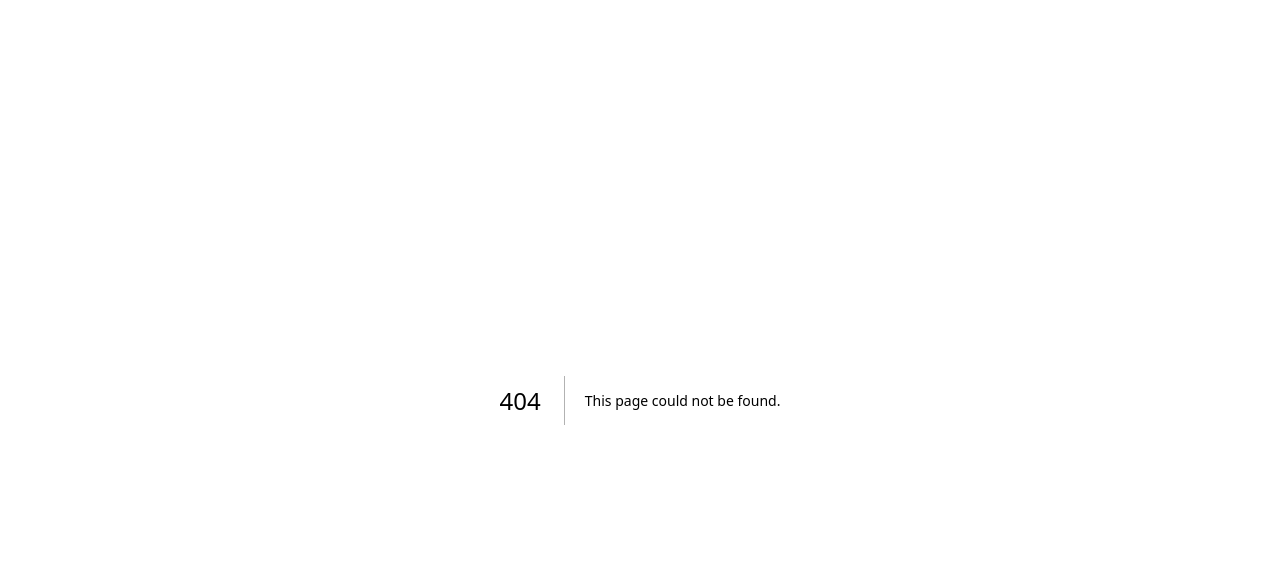
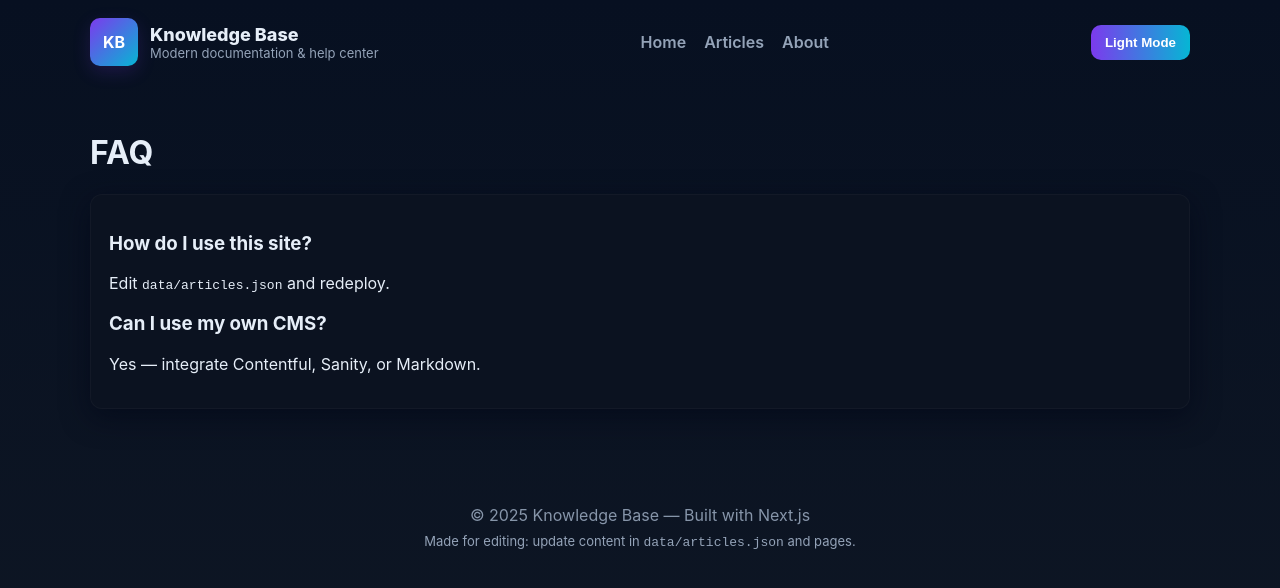
Before and after one commit to d8ox/kb-react, a Next.js app: page /faq in a window 1280 px wide. Before the commit this address had no page. Shown: the top 588 px of the page. Built offline with nearby package versions, Linux system fonts and the light colour scheme.

Commit message:
Add files via upload

```diff
--- a/components/Header.js
+++ b/components/Header.js
@@ -1,5 +1,12 @@
 import Link from 'next/link'
+import { useEffect, useState } from 'react'
+
 export default function Header(){
+  const [dark, setDark] = useState(true)
+  useEffect(()=>{
+    document.body.classList.toggle('light-mode', !dark)
+  }, [dark])
+
   return (
     <header className="site container">
       <div className="brand">
@@ -13,7 +20,7 @@ export default function Header(){
         <Link href="/">Home</Link>
         <Link href="/articles">Articles</Link>
         <Link href="/about">About</Link>
-      </nav>
+      </nav><button onClick={()=>setDark(!dark)} className='btn' style={{marginLeft:18}}>{dark ? 'Light' : 'Dark'} Mode</button>
     </header>
   )
 }
--- a/package.json
+++ b/package.json
@@ -11,6 +11,7 @@
   "dependencies": {
     "next": "^13.4.10",
     "react": "18.2.0",
-    "react-dom": "18.2.0"
+    "react-dom": "18.2.0",
+    "framer-motion": "^10.16.4"
   }
 }
--- a/pages/_app.js
+++ b/pages/_app.js
@@ -1,4 +1,20 @@
 import '../styles/globals.css'
-export default function App({Component,pageProps}){
-  return <Component {...pageProps} />
+import { AnimatePresence, motion } from 'framer-motion'
+import { useRouter } from 'next/router'
+
+export default function App({ Component, pageProps }){
+  const router = useRouter()
+  return (
+    <AnimatePresence mode="wait">
+      <motion.div
+        key={router.route}
+        initial={{ opacity: 0, y: 20 }}
+        animate={{ opacity: 1, y: 0 }}
+        exit={{ opacity: 0, y: -20 }}
+        transition={{ duration: 0.3 }}
+      >
+        <Component {...pageProps} />
+      </motion.div>
+    </AnimatePresence>
+  )
 }
--- /dev/null
+++ b/pages/faq.js
@@ -0,0 +1,19 @@
+import Header from '../components/Header'
+import Footer from '../components/Footer'
+export default function FAQ(){
+  return (
+    <>
+      <Header />
+      <main className="container">
+        <h1>FAQ</h1>
+        <div className="card" style={{marginTop:12}}>
+          <h3>How do I use this site?</h3>
+          <p>Edit <code>data/articles.json</code> and redeploy.</p>
+          <h3>Can I use my own CMS?</h3>
+          <p>Yes — integrate Contentful, Sanity, or Markdown.</p>
+        </div>
+      </main>
+      <Footer />
+    </>
+  )
+}
--- a/styles/globals.css
+++ b/styles/globals.css
@@ -40,3 +40,19 @@ footer{padding:40px 0;text-align:center;color:var(--muted)}
 .article-body{background:linear-gradient(180deg, rgba(255,255,255,0.02), transparent); padding:22px;border-radius:12px}
 .tags{display:flex;gap:8px;margin-top:12px}
 .tag{background:rgba(255,255,255,0.03);padding:6px 10px;border-radius:999px;font-size:12px;color:var(--muted)}
+
+body.light-mode {
+  background: #f6f8fa;
+  color: #0f1724;
+}
+body.light-mode .card {
+  background: #ffffff;
+  color: #0f1724;
+}
+body.light-mode .search {
+  background: #ffffff;
+  color: #0f1724;
+}
+body.light-mode .tag {
+  background: rgba(0,0,0,0.06);
+}
```
Also changed, not shown: pages/contact.js (added, +17 -0 lines), 1 other file (tests, documents, lock files or other folders).
